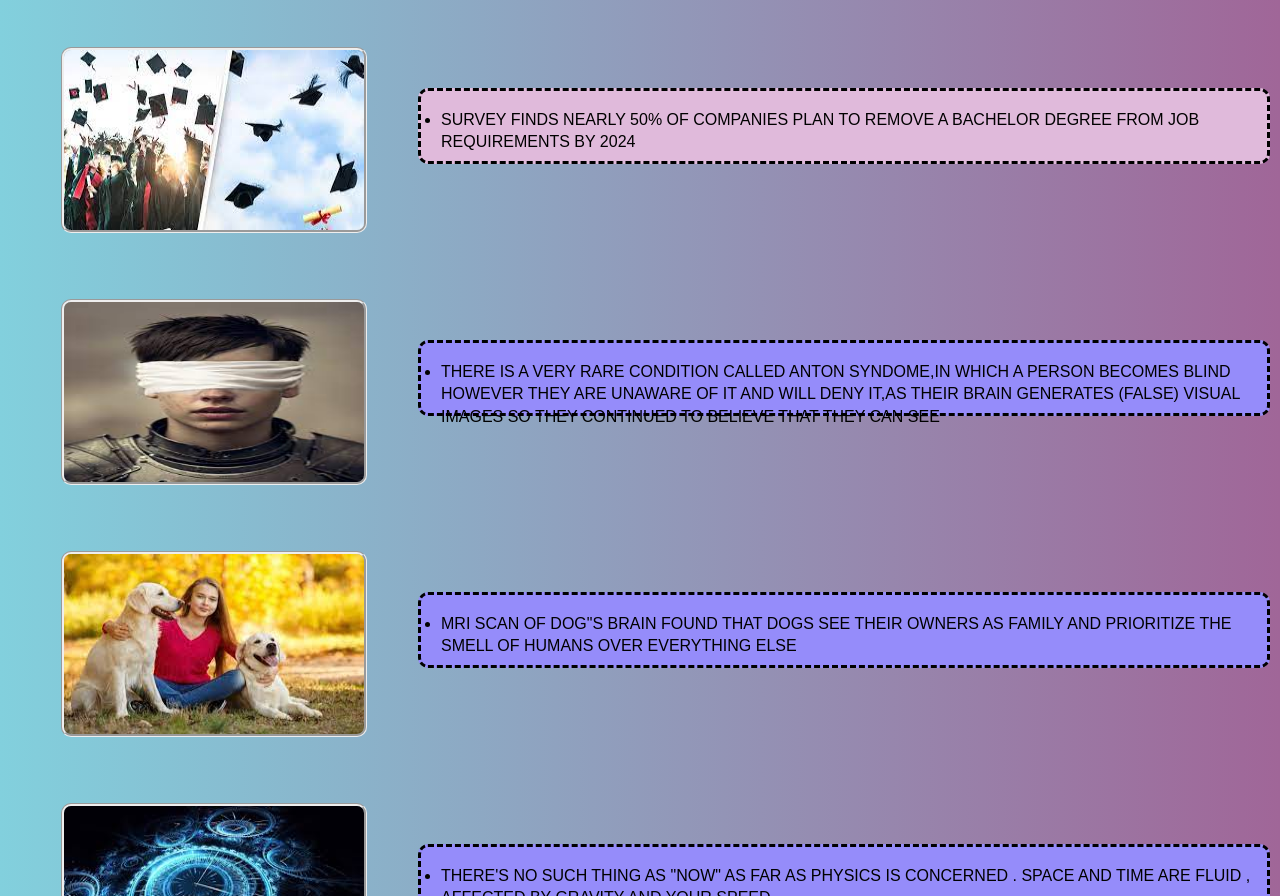
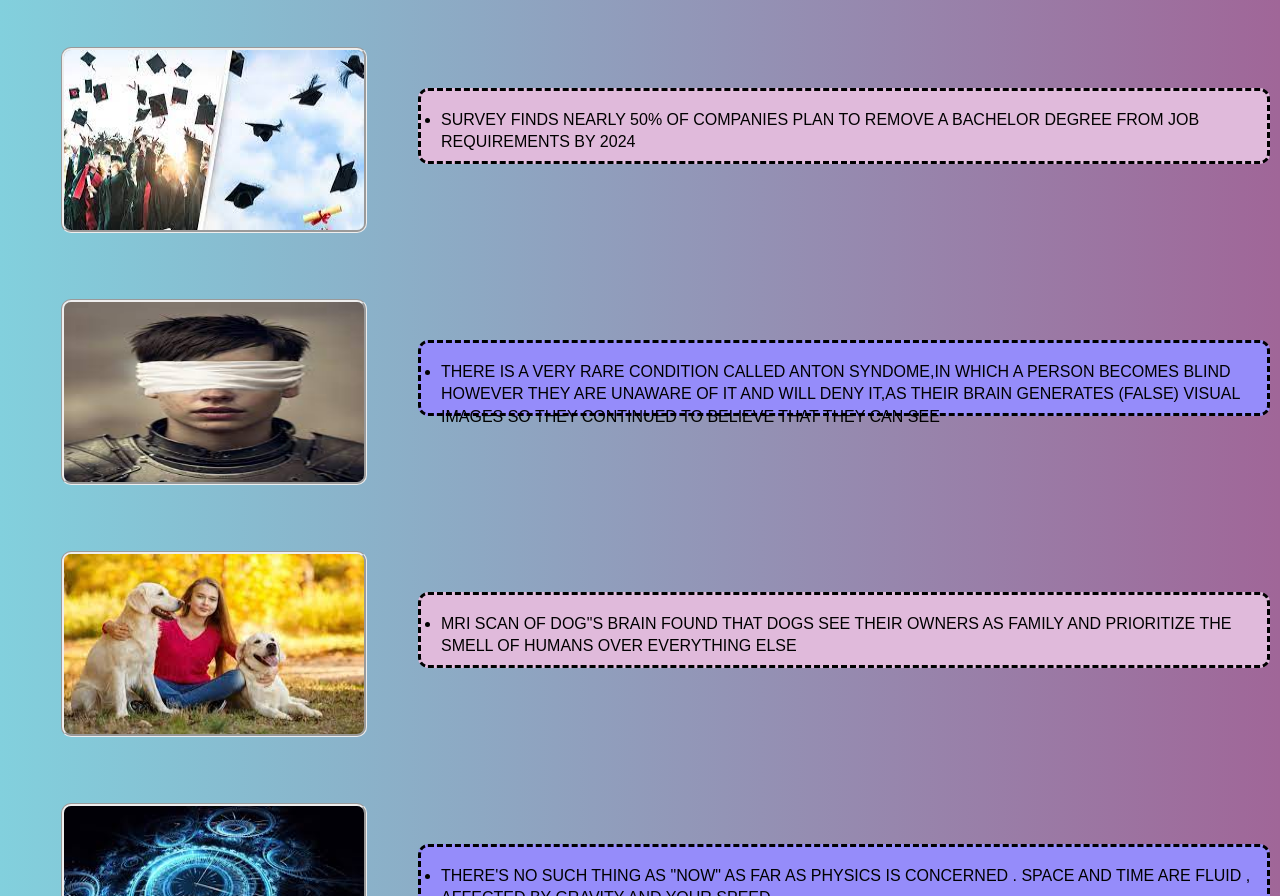
Before and after one commit to Neha-Waddi/knowtheunknown.github.io, a plain HTML site: page learnnew.html in a window 1280 px wide. Shown: the part 204-1100 px from the top of the page. Drawn offline with Linux system fonts and the light colour scheme.

Commit message:
Update learnnew.css

```diff
--- a/learnnew.css
+++ b/learnnew.css
@@ -118,7 +118,7 @@ nav{
     background-color: #958cfa;
 }
 .three{
-    background-color: #958cfa;
+    background-color: #e0badb;
 }
 .four{
     background-color: #958cfa;
```
